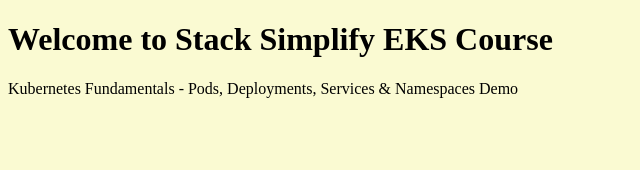
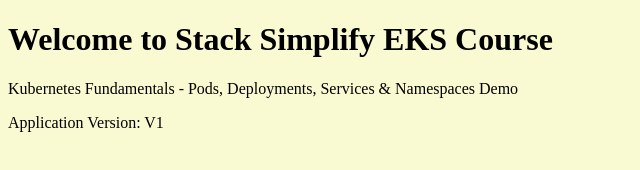
Before and after one commit to talvionyx/aws-eks-kubernetes-masterclass, a plain HTML site: page 03-Kubernetes-Fundamentals/03-01-Kubernetes-Pods-Deployments-Services-Namespaces/kube-nginx/index.html in a window 1280 px wide. Shown: the whole page, without its empty margins (0-640 px from the left). Drawn offline with Linux system fonts and the light colour scheme.

Commit message:
Welcome to Stack Simplify

```diff
--- a/03-Kubernetes-Fundamentals/03-01-Kubernetes-Pods-Deployments-Services-Namespaces/kube-nginx/index.html
+++ b/03-Kubernetes-Fundamentals/03-01-Kubernetes-Pods-Deployments-Services-Namespaces/kube-nginx/index.html
@@ -4,6 +4,6 @@
 
 <h1>Welcome to Stack Simplify EKS Course</h1>
 <p>Kubernetes Fundamentals - Pods, Deployments, Services & Namespaces Demo</p>
-
+<p>Application Version: V1</p>
 </body>
 </html>
```
Also changed, not shown: 1 other file.
